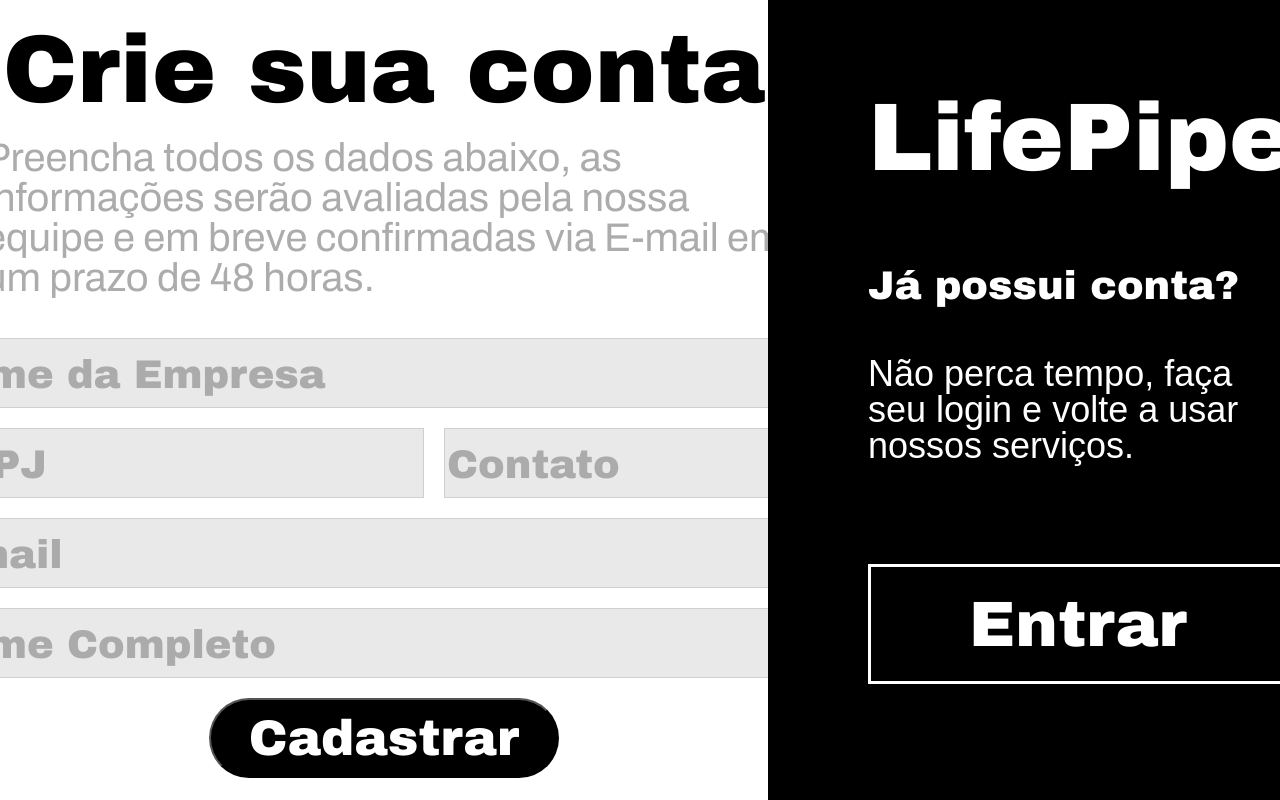
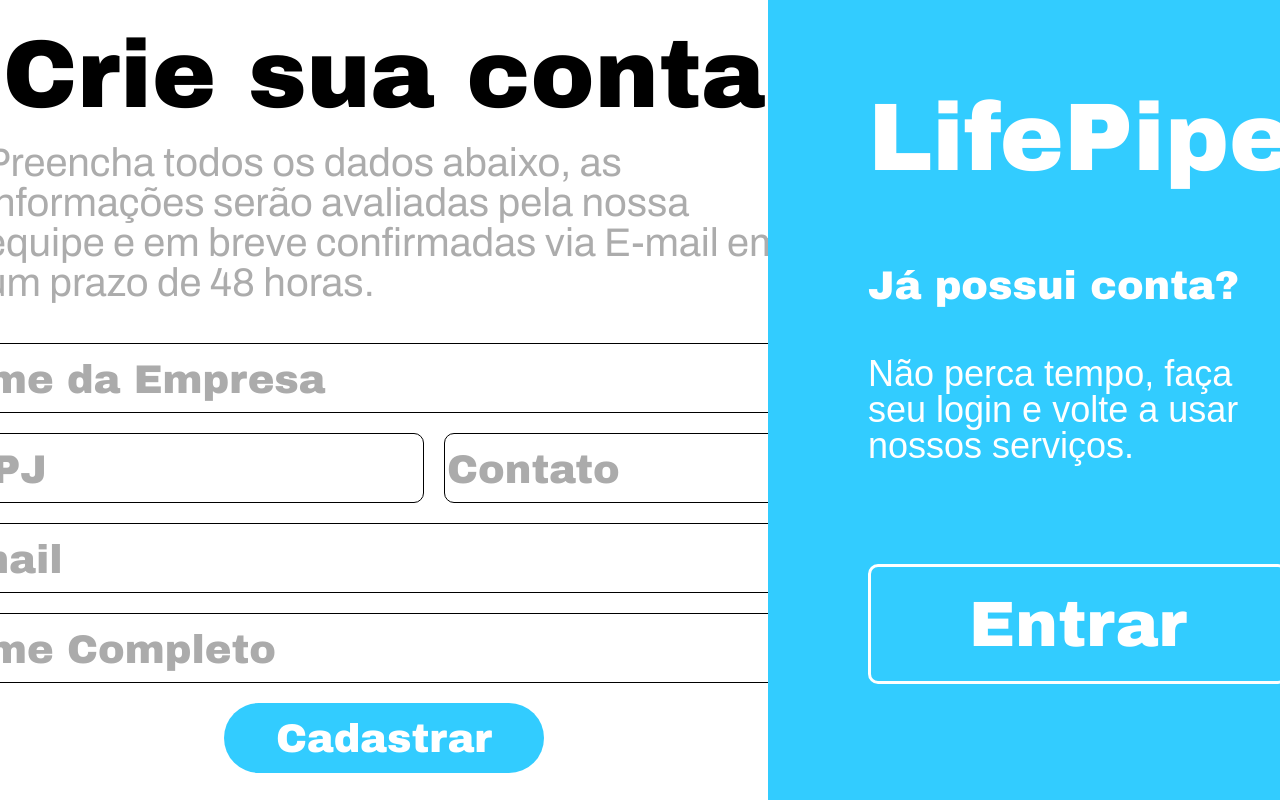
Before and after one commit to EVCG/Lifepipe, a Next.js app: page /cadastro in a window 1280 px wide. Built offline with nearby package versions, Linux system fonts and the light colour scheme.

Commit message:
trocando a cor do site

```diff
--- a/src/components/footer/footer.module.css
+++ b/src/components/footer/footer.module.css
@@ -1,6 +1,6 @@
 .ContainerFooter {
     height: 50px;
-    background-color: #000;
+    background-color: #32CCFF;
     position: fixed;
     bottom: 0;
     width: 100%;
--- a/src/components/navBar/navBar.module.css
+++ b/src/components/navBar/navBar.module.css
@@ -4,7 +4,7 @@
     justify-content: space-around;
     align-items: center;
     height: 130px;
-    background-color: #000;
+    background-color: #32CCFF;
     color: #fff;
 }
 
@@ -16,7 +16,7 @@
 }
 
 .ButtonNavBar{
-    background-color: #000;
+    background-color: transparent;
     font-size: 24px;
     font-family: "Archivo Black";
     color: #fff;
@@ -61,7 +61,7 @@
 .inputNavBar{
     width: 385px;
     height: 40px;
-    background-color: #D8D7D7;
+    background-color: #fff;
     border-radius: 30px;
     border: none;
     padding-left: 10px;
--- a/src/pages/cadastro/cadastro.module.css
+++ b/src/pages/cadastro/cadastro.module.css
@@ -44,10 +44,11 @@
 .iputsRegister {
     width: 920px;
     height: 70px;
-    background-color: #E9E9E9;
+    background-color: #fff;
     font-size: 45px;
-    border: 1px solid #cfcfcf;
+    border: 1px solid #000;
     outline: none;
+    border-radius: 10px;
 
     &::placeholder {
         font-size: 40px;
@@ -59,10 +60,11 @@
 .iputsRegisterCnpj {
     width: 500px;
     height: 70px;
-    background-color: #E9E9E9;
+    background-color: #fff;
     font-size: 45px;
-    border: 1px solid #cfcfcf;
+    border: 1px solid #000;
     outline: none;
+    border-radius: 10px;
 
     &::placeholder {
         font-size: 40px;
@@ -74,10 +76,11 @@
 .iputsRegisterContato {
     width: 400px;
     height: 70px;
-    background-color: #E9E9E9;
+    background-color: #fff;
     font-size: 45px;
-    border: 1px solid #cfcfcf;
+    border: 1px solid #000;
     outline: none;
+    border-radius: 10px;
 
     &::placeholder {
         font-size: 40px;
@@ -87,19 +90,21 @@
 }
 
 .ButtonRegister {
-    background-color: #000;
+    background-color: #32CCFF;
     color: #fff;
-    font-size: 50px;
+    font-size: 40px;
     border-radius: 70px;
-    width: 350px;
-    height: 80px;
+    width: 320px;
+    height: 70px;
     font-family: "Archivo Black";
     cursor: pointer;
+    border: none;
 
     &:hover {
         background-color: white;
         color: black;
         font-family: "Archivo Black";
+        border: 1px solid #32CCFF;
       }
 }
 
@@ -127,7 +132,7 @@
 }
 /* lado direito da tela */
 .ContentDescription {
-    background-color: #000;
+    background-color: #32CCFF;
     width: 40vw;
     height: 100vh;
     padding-left: 100px;
@@ -160,14 +165,15 @@
     width: 420px;
     height: 120px;
     border: 3px solid #fff;
-    background-color: #000;
+    background-color: transparent;
     color: #fff;
     font-size: 64px;
     cursor: pointer;
     font-family: "Archivo Black";
+    border-radius: 10px;
 
     &:hover {
-        background-color: white;
+        background-color: #fff;
         color: black;
         font-family: "Archivo Black";
       }
```
Also changed, not shown: src/styles/Login.module.css (+14 -10 lines).
